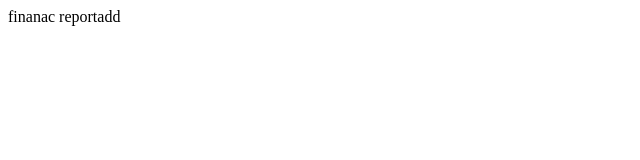
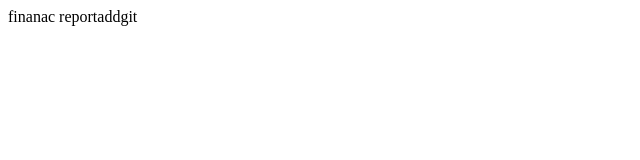
Before and after one commit to athul-krishna-1997/blood-bank-app, a plain HTML site: page finance.html in a window 1280 px wide. Shown: the full height of the page, 0-640 px from the left. Drawn offline with Linux system fonts and the light colour scheme.

Commit message:
cretaed fin report

```diff
--- a/finance.html
+++ b/finance.html
@@ -6,6 +6,6 @@
     <title>Document</title>
 </head>
 <body>
-    finanac reportadd
+    finanac reportaddgit
 </body>
 </html>
```
